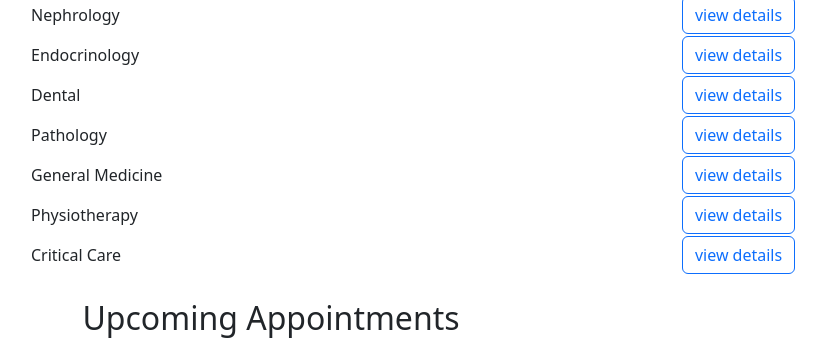
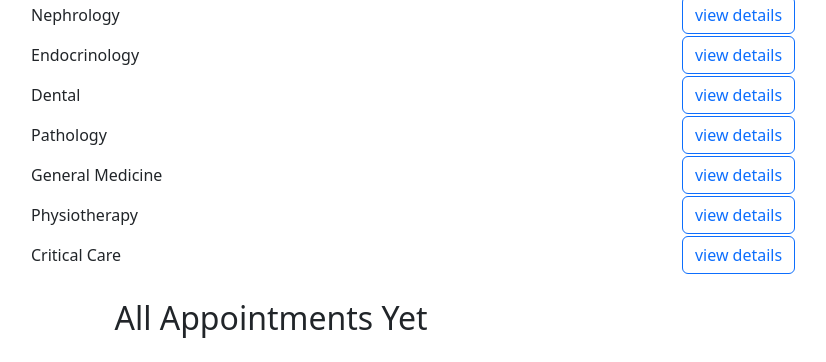
Before and after one commit to 22f3001703/hospital_management_app, a Flask app: page /dashboard/patient in a window 1280 px wide. Shown: the part 693-1055 px from the top of the page, without its empty margins (369-1195 px from the left). Run offline with Flask 3, Linux system fonts and the light colour scheme; a user stored in the database is signed in; data comes from the database, SQL or seed files in the repository; both versions use the stored data as it was after the commit.

Commit message:
bug fixed

```diff
--- a/controllers/patientDashboard.py
+++ b/controllers/patientDashboard.py
@@ -26,6 +26,7 @@ def patientDashboard():
             }
             sendabledata.append(details)
         print("Sendable Data:", sendabledata)
+        sendabledata.reverse()
 
         return render_template("patientDashboard.html",user=user, departments=departments, sendabledata=sendabledata)
 
--- a/templates/patientDashboard.html
+++ b/templates/patientDashboard.html
@@ -50,7 +50,7 @@
         {% endfor %}
     </tbody>
 </table>
-<h2 class="text-center my-4">Upcoming Appointments</h2>
+<h2 class="text-center my-4">All Appointments Yet</h2>
 <div style="max-width: 900px; margin: auto;">
   <table class="table table-bordered table-hover text-center align-middle">
     <thead>
```
Also changed, not shown: instance/hospital.db.
